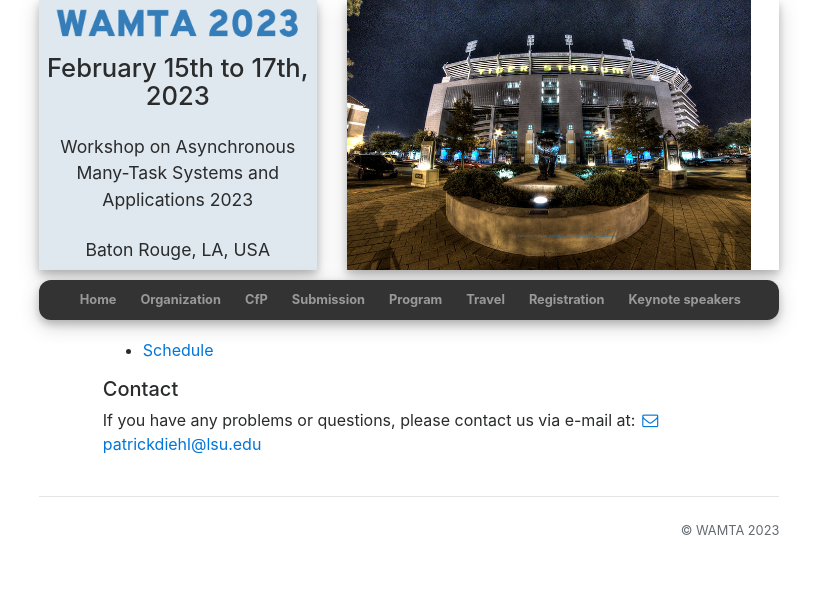
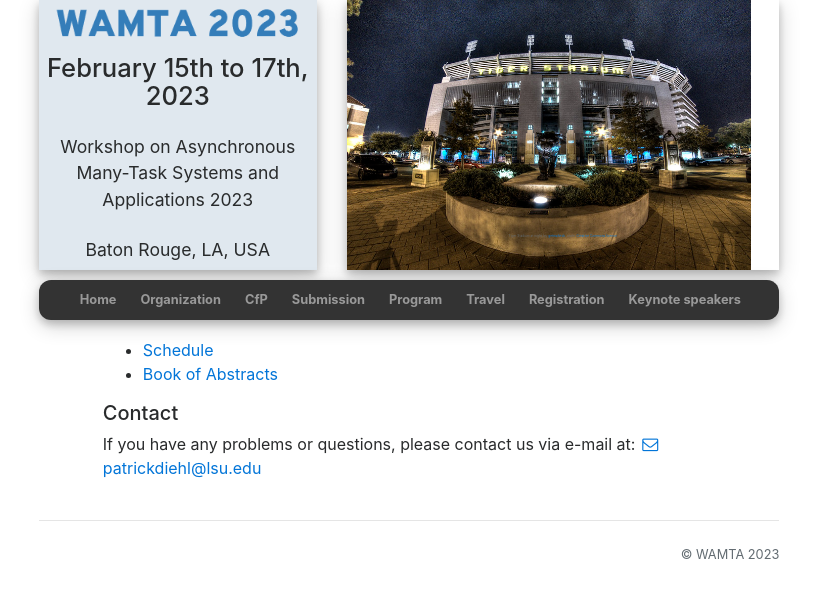
Before and after one commit to wamta26/WAMTA26.github.io, a Jekyll site: the page built from program.md, in a window 1280 px wide. Shown: the top 598 px of the page, without its empty margins (231-1048 px from the left). Built offline with Jekyll 4.4.1, drawn with Linux system fonts in a browser that asks for light colours; nearby versions of some CDN libraries.

Commit message:
Add book of abstracts

```diff
--- a/program.md
+++ b/program.md
@@ -22,6 +22,7 @@ slide_id: 4
 
 <ul>
 <li> <a href="/assets/schedule.pdf">Schedule </a> </li>
+<li> <a href="/assets/book-of-abstracts.pdf"> Book of Abstracts </a> </li>
 </ul>
 
 
```
